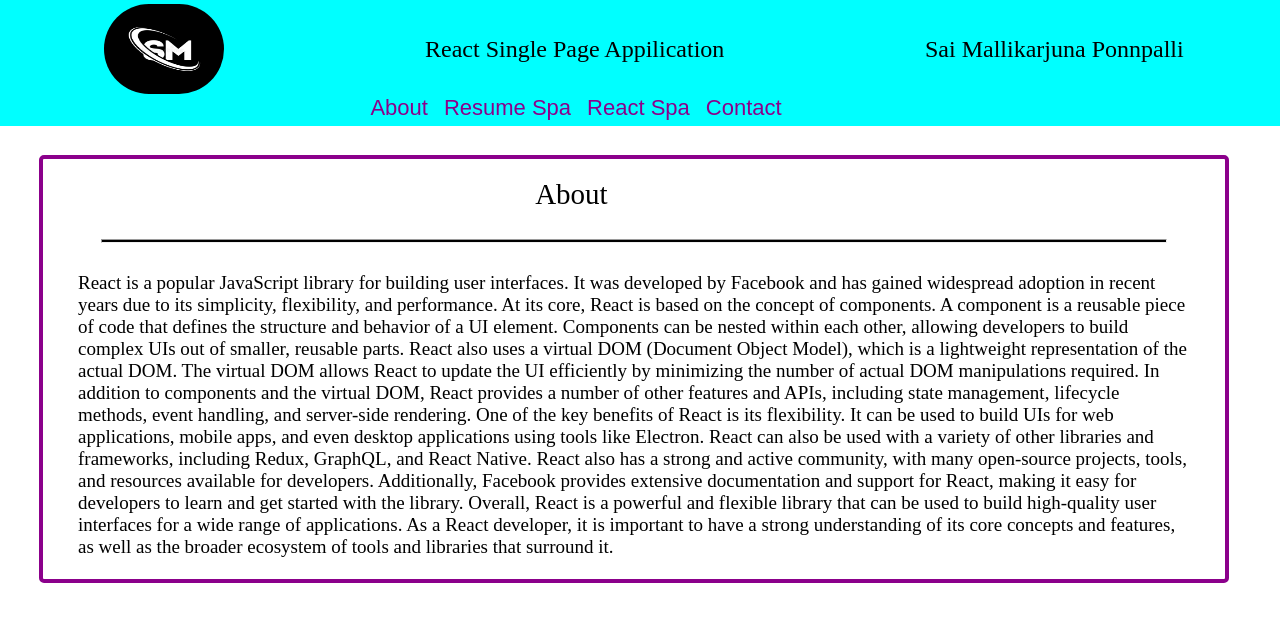
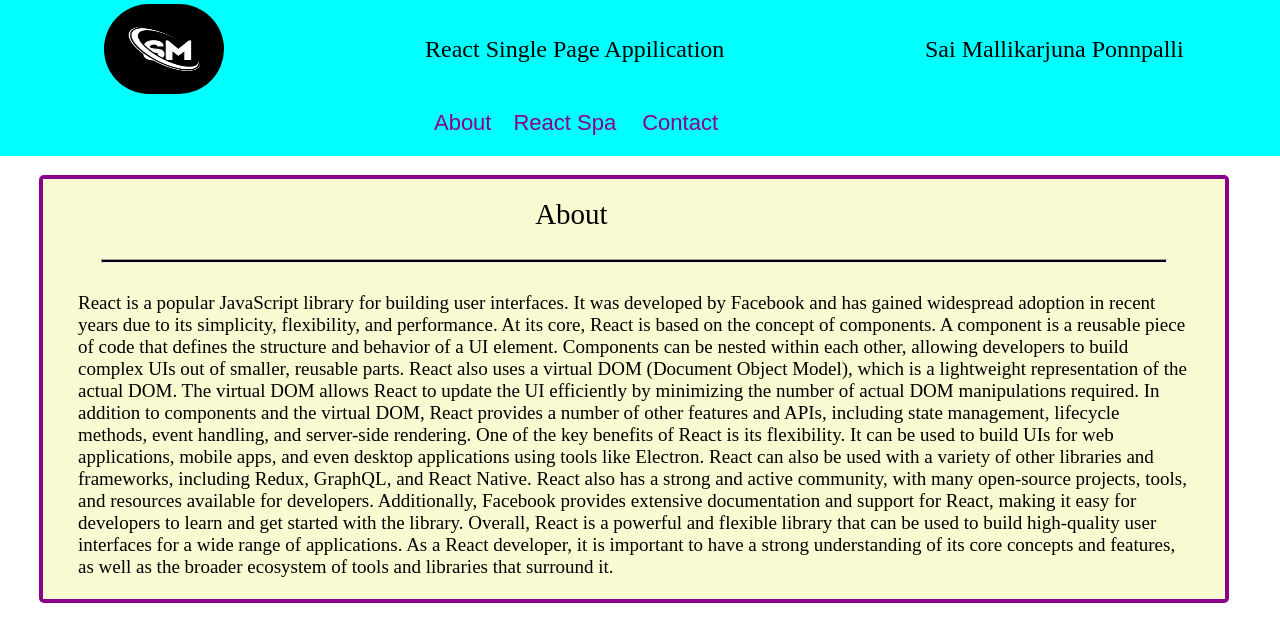
Before and after one commit to MallikarjunaPPL/React-SPA, a React (Create React App) app: page /about in a window 1280 px wide. Shown: the top 642 px of the page. Built offline with nearby package versions, Linux system fonts and the light colour scheme.

Commit message:
React Spa Page

```diff
--- a/src/Components/About/about.css
+++ b/src/Components/About/about.css
@@ -3,14 +3,14 @@
     flex-direction: column;
     justify-content: center;
     align-items: center;
-
+    background-color: lightgoldenrodyellow
 
 }
 .about_main_cont{
     border-style: solid;
   border-radius:5px;
   border-width:4px;
-  margin-top:155px;
+  margin-top:175px;
   color:darkmagenta;
   margin-left:39px;
 }
--- a/src/Components/Bottom/bottom.css
+++ b/src/Components/Bottom/bottom.css
@@ -27,6 +27,41 @@
 .btn_edit{
     margin-right:140px;
 }
+.dropdown:hover{
+    background-color: aqua;
+}
+
+.dropbtn {
+    background-color: transparent;
+    color: darkmagenta;
+    padding: 16px;
+    font-size: 22px;
+    border: none;
+    cursor: pointer;
+  }
+  .dropdown-content {
+    display: none;
+    position: absolute;
+    background-color: #f9f9f9;
+  }
+
+  .dropdownLink {
+    color: black;
+    padding: 12px 16px;
+    text-decoration: none;
+    display: block;
+  }
+
+  .dropdown:hover .dropdown-content {
+    display: block;
+  }
+
+
+
+
+
+
+
 
 @media (max-width:576px){
     .btn_edit{
--- a/src/Components/Bottom/bottom.js
+++ b/src/Components/Bottom/bottom.js
@@ -12,8 +12,16 @@ const bottom=()=>{
 
            <Link to="/about"><button  className='button_react'>About</button></Link>
 
-           <Link to="/res"><button className='button_react' >Resume Spa</button></Link>
-           <Link to="/fun"><button className='button_react' >React Spa</button></Link>
+<div class="dropdown">
+  <button class="dropbtn">React Spa</button>
+  <div class="dropdown-content">
+  <Link to="/res"><p className='dropdownLink'>Resume Spa</p></Link>
+  <Link to="/fun"><p className='dropdownLink'>Resume Fun</p></Link>
+
+  </div>
+</div>
+
+
 
             <Link to="/contact"> <button className='button_react btn_edit'>Contact</button></Link>
 
--- a/src/Components/Resume/SideNav/side.css
+++ b/src/Components/Resume/SideNav/side.css
@@ -2,7 +2,7 @@
     height:100%;
     position:fixed;
     left:0;
-    margin-top:125px;
+    margin-top:158px;
     background-color: chartreuse;
     width:160px;
     padding-right:24px;
@@ -63,7 +63,7 @@
 
     .side_nav{
       width:50px;
-      margin-top:181px;
+      margin-top:187px;
 
     }
     .anchor_hidden{
```
